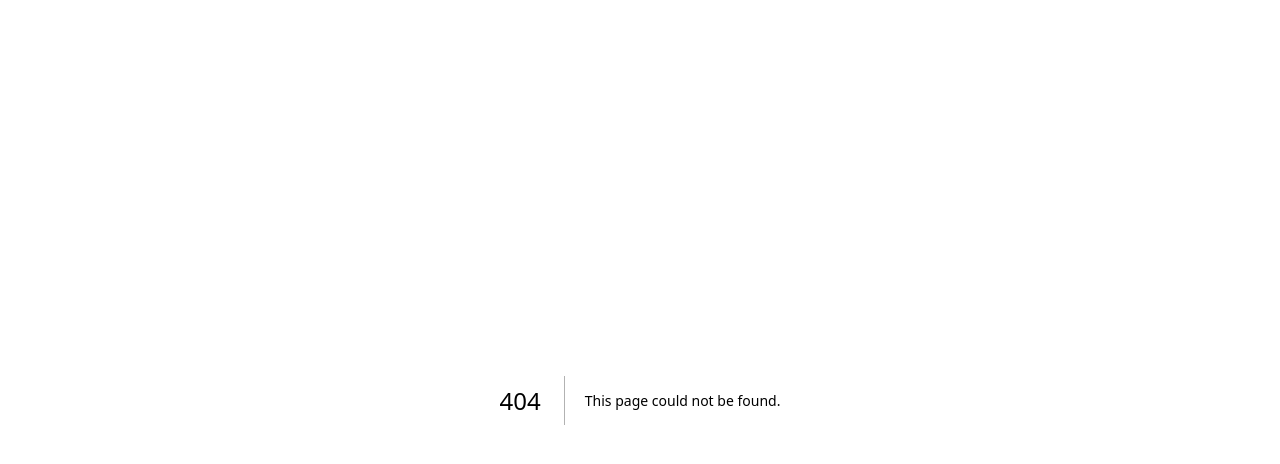
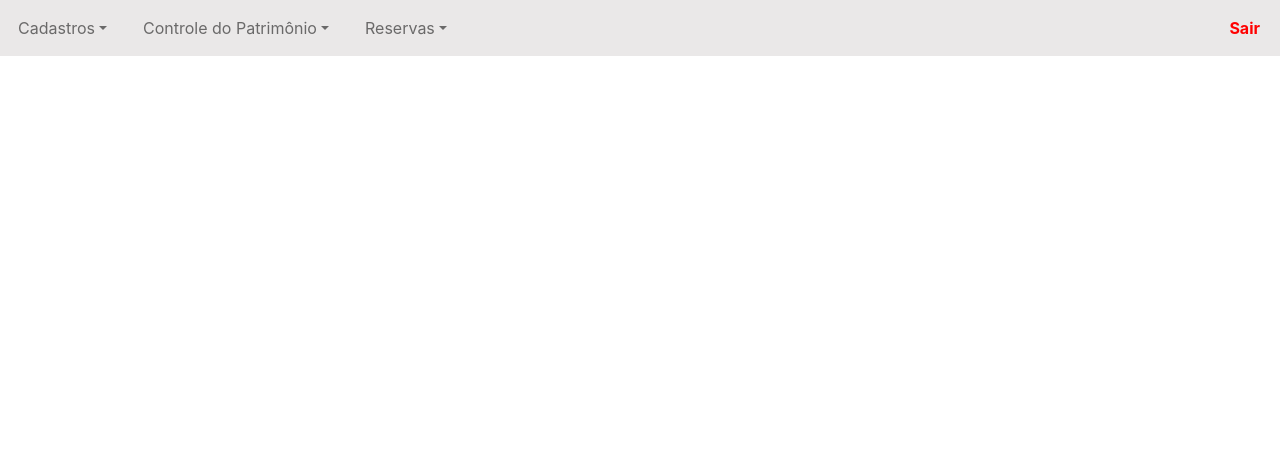
Before and after one commit to FS26S/FS26S, a Next.js app: page /NavBar/NavBar in a window 1280 px wide. Before the commit this address had no page. Shown: the top 464 px of the page. Built offline with nearby package versions, Linux system fonts and the light colour scheme.

Commit message:
Add NavBar and Router

```diff
--- /dev/null
+++ b/pages/NavBar/NavBar.jsx
@@ -0,0 +1,44 @@
+import React from 'react';
+import styles from './NavBar.module.css';
+import { NavDropdown, Navbar, Nav } from 'react-bootstrap';
+import Route from '../../src/router/routes';
+
+function NavBar() {
+  return (
+    <Navbar style={{ backgroundColor: '#EAE8E8', position: 'absolute', width: '100%'}}>
+      <Navbar.Toggle/>
+      <Navbar.Collapse >
+        <Nav className="nav navbar-nav w-100" >
+            <NavDropdown style={{marginLeft: 10, marginRight: 10}} className={styles.nav_dropdown} title='Cadastros' >
+              <NavDropdown.Item >
+                <Nav.Link style={{color: 'black'}} >Cadastro Patrimônio</Nav.Link>
+              </NavDropdown.Item>
+              <NavDropdown.Item >
+                <Nav.Link ><Route style={{color: 'black'}} href={'/CadastroLab/'}>Cadastro Sala/Lab</Route></Nav.Link>
+              </NavDropdown.Item>
+            </NavDropdown>
+            <NavDropdown style={{marginLeft: 10, marginRight: 10}} className={styles.nav_dropdown} title='Controle do Patrimônio' >
+              <NavDropdown.Item >
+                <Nav.Link ><Route style={{color: 'black'}} href={'/controleEstoque/'}>Movimento Estoque</Route></Nav.Link>
+              </NavDropdown.Item>
+              <NavDropdown.Item >
+                <Nav.Link ><Route style={{color: 'black'}} href={'/relacionamentoSala/'}>Relacionamento Sala</Route></Nav.Link>
+              </NavDropdown.Item>
+            </NavDropdown>
+            <NavDropdown style={{marginLeft: 10, marginRight: 10}} className={styles.nav_dropdown} title='Reservas' >
+              <NavDropdown.Item >
+                <Nav.Link ><Route style={{color: 'black'}} href={'/reservas/'}>Reserva Sala/Lab</Route></Nav.Link>
+              </NavDropdown.Item>
+            </NavDropdown>
+        </Nav>
+        <Nav.Link style={{marginRight: 20}} >
+          <Route style={{color: 'red', fontWeight: 'bold' }} href={'/'} >
+            Sair
+          </Route>
+        </Nav.Link>
+      </Navbar.Collapse>
+    </Navbar>
+  );
+}
+
+export default NavBar;
--- /dev/null
+++ b/pages/NavBar/NavBar.module.css
@@ -0,0 +1,42 @@
+.nav_dropdown:hover{
+  font-weight: bold;
+}
+
+.nav_dropdown .dropdown-menu{
+  background-color: #EAE8E8;
+  border: none;
+}
+
+.navbar-nav,
+.mr-auto {
+flex: 1;
+margin: auto !important;
+display: flex;
+justify-content: space-between;
+}
+
+/* .nav_dropdown_menu {
+  background-color: #EAE8E8;
+  border: none;
+} */
+
+  /* .navbar .dropdown-toggle::after {
+    display: none !important;
+  }
+
+  .navbar .dropdown-menu{
+    background-color: #EAE8E8;
+    border: none;
+  }
+
+  .navbar .dropdown-item:hover{
+    font-weight: bold;
+  }
+
+  .navbar .dropdown-item .nav-link {
+    color: black !important;
+  }
+
+  .navbar .dropdown-item {
+    background-color: #EAE8E8 !important;
+  } */
--- a/pages/_app.js
+++ b/pages/_app.js
@@ -1,9 +1,22 @@
 import 'bootstrap/dist/css/bootstrap.min.css';
 import '../styles/globals.css'
+import NavBar from './NavBar/NavBar';
 
+function MyApp({ Component, pageProps, router }) {
 
-function MyApp({ Component, pageProps }) {
-  return <Component {...pageProps} />
+  const { pathname } = router;
+
+    const excludedPaths = ['/', '/cadastrar', '/redefinirSenha'];
+
+    // Verifica se o pathname está na lista de páginas a serem excluídas
+    const shouldRenderNavBar = !excludedPaths.includes(pathname);
+
+  return (
+    <div>
+      {shouldRenderNavBar && <NavBar />}
+      <Component {...pageProps}/>
+    </div>
+  )
 }
 
 export default MyApp
--- /dev/null
+++ b/src/router/routes.js
@@ -0,0 +1,19 @@
+import { useRouter } from 'next/router'
+import Link from 'next/link'
+
+function Route({ children, href, style }) {
+  const router = useRouter()
+
+  const handleClick = (e) => {
+    e.preventDefault()
+    router.push(href)
+  }
+
+  return (
+    <Link href={href} onClick={handleClick} style={style} >
+        {children}
+    </Link>
+    )
+}
+
+export default Route
```
